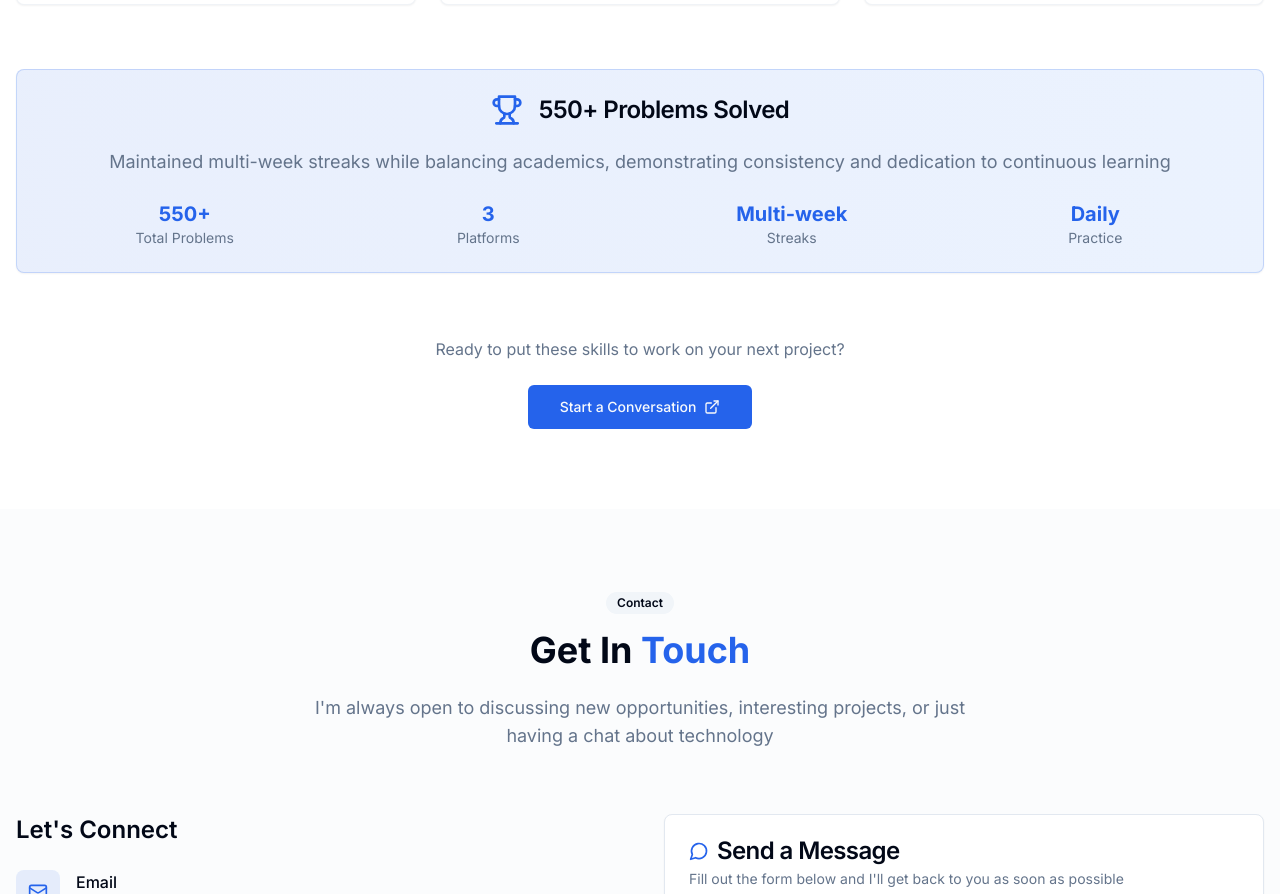
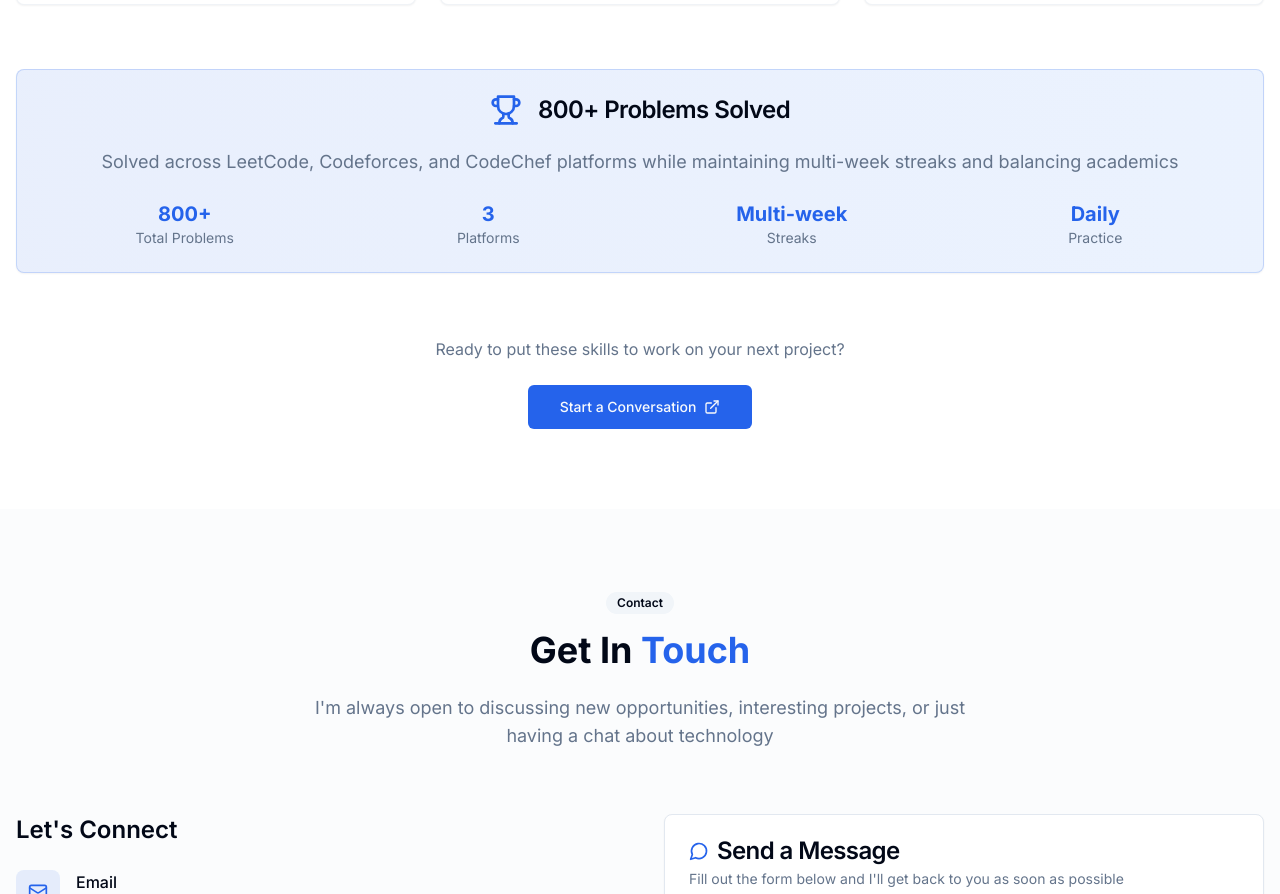
Before and after one commit to AdityaSirsalkar001/Portfolio, a Next.js app: page / in a window 1280 px wide. Shown: the part 7488-8382 px from the top of the page. Built offline with nearby package versions, Linux system fonts and the light colour scheme; no server answers; the database is empty.

Commit message:
Update Skills section - 800+ problems solved achievement
cgen-235931edcfb3412f875ad5ee644dc16c

```diff
--- a/components/sections/skills.tsx
+++ b/components/sections/skills.tsx
@@ -325,17 +325,17 @@ export function SkillsSection() {
               <CardHeader>
                 <div className="flex items-center justify-center gap-4 mb-4">
                   <Trophy className="w-8 h-8 text-primary" />
-                  <CardTitle className="text-2xl text-center">550+ Problems Solved</CardTitle>
+                  <CardTitle className="text-2xl text-center">800+ Problems Solved</CardTitle>
                 </div>
                 <CardDescription className="text-center text-lg">
-                  Maintained multi-week streaks while balancing academics, demonstrating
-                  consistency and dedication to continuous learning
+                  Solved across LeetCode, Codeforces, and CodeChef platforms while maintaining
+                  multi-week streaks and balancing academics
                 </CardDescription>
               </CardHeader>
               <CardContent>
                 <div className="grid grid-cols-1 md:grid-cols-4 gap-4 text-center">
                   <div>
-                    <div className="text-xl font-bold text-primary">550+</div>
+                    <div className="text-xl font-bold text-primary">800+</div>
                     <div className="text-sm text-muted-foreground">Total Problems</div>
                   </div>
                   <div>
```
